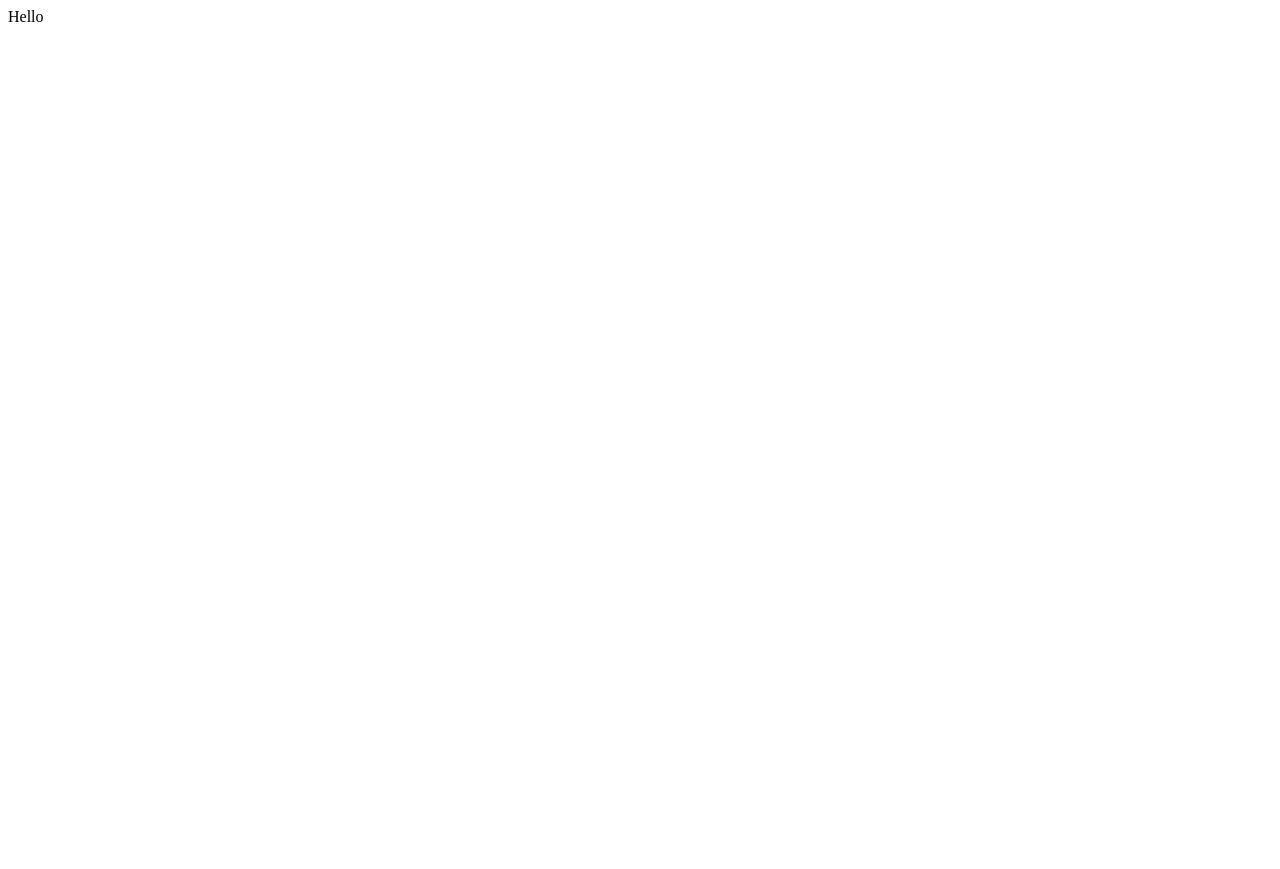
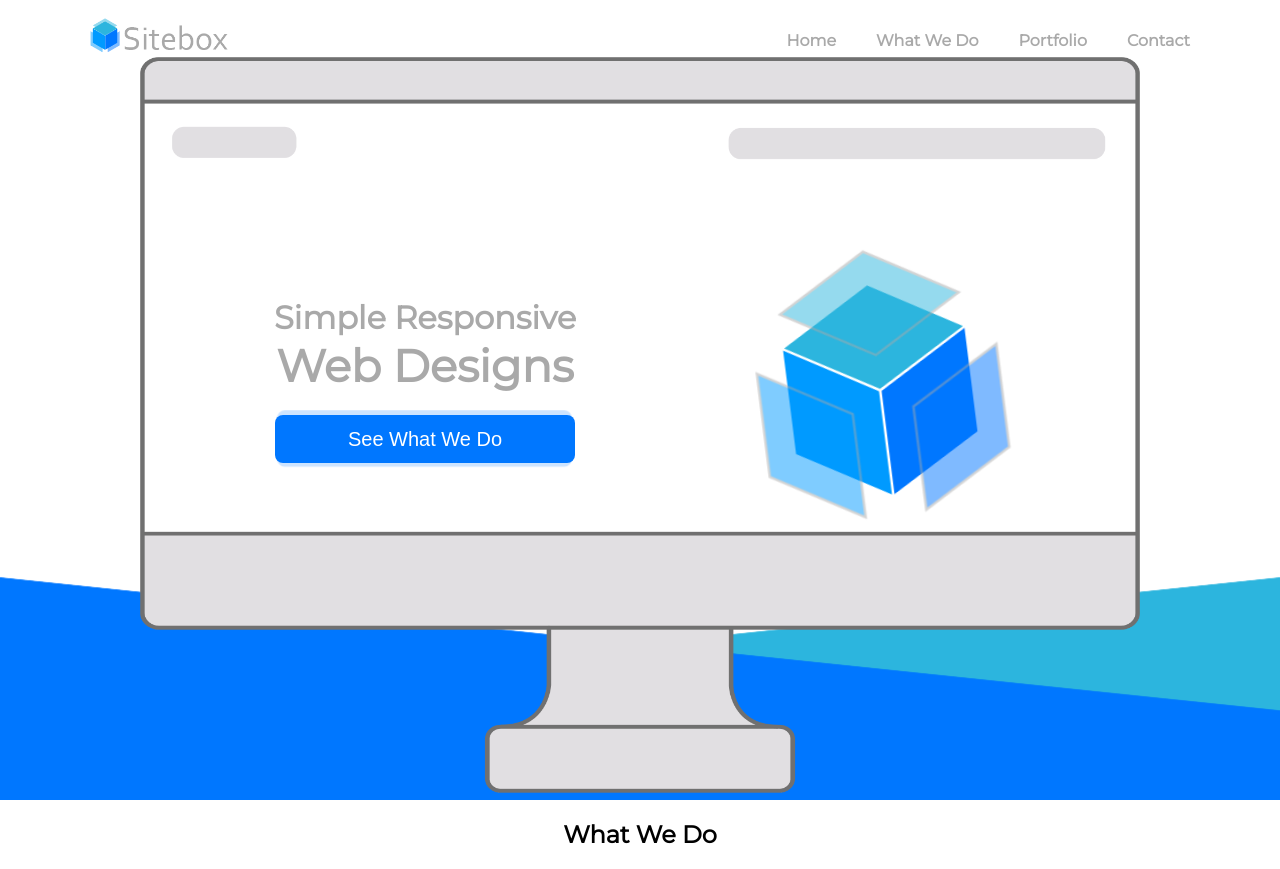
Before and after one commit to boldstar/Sitebox, a website: page dist/index.html in a window 1280 px wide. Before the commit the page ends 800 px from the top, so only its background shows below. Drawn offline with Linux system fonts and the light colour scheme.

Commit message:
initial hero layout

```diff
--- /dev/null
+++ b/scss/_config.scss
@@ -0,0 +1,17 @@
+$primary: rgb(0, 119, 255);
+$secondary: rgb(0, 154, 255);
+$alternate: rgb(44, 181, 222);
+$gray: rgb(169, 169, 169);
+
+.container {
+    max-width: 1120px;
+    margin: 0 auto;
+}
+
+ul {
+    list-style: none;
+}
+
+a {
+    text-decoration: none;
+}
--- /dev/null
+++ b/scss/_svg.scss
@@ -0,0 +1,76 @@
+@import 'config';
+
+.st0{fill:$primary;}
+.st1{fill:$secondary;}
+.st2{fill:$alternate;}
+.st3{opacity:0.5;fill:$primary;stroke:$gray;stroke-width:2;stroke-miterlimit:10;}
+.st4{opacity:0.5;fill:$secondary;stroke:$gray;stroke-width:2;stroke-miterlimit:10;}
+.st5{opacity:0.5;fill:$alternate;stroke:$gray;stroke-width:2;stroke-miterlimit:10;}
+
+svg {
+    width: 300px;
+    height: auto;
+    animation-name: rotateSquare;
+    animation-duration: 2.75s;
+    animation-iteration-count: infinite;
+    animation-direction: normal;
+}
+
+@keyframes rotateSquare {
+    from {
+        transform: rotate(0deg)
+    }
+    to {
+        transform: rotate(360deg)
+    }
+}
+
+svg #top_square {
+    animation-name: animateTop;
+    animation-duration: 1.25s;
+    animation-iteration-count: infinite;
+    animation-direction: alternate;
+}
+
+@keyframes animateTop {
+    from {
+        transform: translateY(0) translateX(0);
+    }
+    to {
+        transform: translateX(0) translateY(30px);
+    }
+}
+
+
+svg #right_square {
+    animation-name: animateRight;
+    animation-duration: 1.25s;
+    animation-iteration-count: infinite;
+    animation-direction: alternate;
+}
+
+@keyframes animateRight {
+    from {
+        transform: translateY(0) translateX(0);
+    }
+    to {
+        transform: translateX(-27px) translateY(-17px);
+    }
+}
+
+
+svg #left_square {
+    animation-name: animateLeft;
+    animation-duration: 1.25s;
+    animation-iteration-count: infinite;
+    animation-direction: alternate;
+}
+
+@keyframes animateLeft {
+    from {
+        transform: translateY(0) translateX(0);
+    }
+    to {
+        transform: translateX(27px) translateY(-18px);
+    }
+}
--- a/scss/main.scss
+++ b/scss/main.scss
@@ -0,0 +1,140 @@
+@import 'svg';
+@import 'config';
+@import url('https://fonts.googleapis.com/css?family=Montserrat');
+
+* {
+    box-sizing: border-box;
+}
+
+body {
+    padding: 0;
+    margin: 0;
+    font-family: 'Montserrat', sans-serif;
+}
+
+header {
+    position: absolute;
+    display: flex;
+    justify-content: center;
+    width: 100%;
+
+    .navbar {
+        display: flex;
+        justify-content: space-between;
+        width: 100%;
+        padding: 15px 10px;
+
+        a {
+
+            .logo {
+                width: auto;
+                height: 40px;
+                margin-top: 3px;
+            }
+        }
+
+        .navbar-nav {
+            display: flex;
+
+            .nav-link {
+                margin-left: 40px;
+                color: $gray;
+                font-weight: bold;
+            }
+        }
+    }
+}
+
+section {
+    position: relative;
+    display: flex;
+    flex-direction: column;
+    align-items: center;
+}
+
+.hero {
+    justify-content: center;
+    min-height: 100vh;
+
+    .hero-background {
+        position: absolute;
+        background-image: url('/dist/assets/HeroBackground.png');
+        background-position: center;
+        background-repeat: no-repeat;
+        background-size: cover;
+        width: 100%;
+        height: 100%;
+        z-index: -1;
+    }
+
+    .desktop-img {
+        margin-top: 50px;
+        position: absolute;
+        max-width: 1000px;
+        height: auto;
+    }
+
+    .inner-desktop {
+        margin-bottom: 20px;
+        display: flex;
+        justify-content: space-around;
+        width: 100%;
+        max-width: 900px;
+
+        .hero-content {
+            text-align: center;
+            align-self: center;
+            color: $gray;
+
+             h1 {
+                 margin: 2px 0;
+                 font-size: 2rem;
+             }
+
+             h2 {
+                 margin: 2px 0;
+                 font-size: 2.8rem;
+             }
+
+            .button-animation::before {
+                content: "";
+                position: absolute;
+                border: 5px solid $primary;
+                background-color: $primary;
+                width: 285px;
+                height: 2.3rem;
+                margin-left: 22px;
+                margin-top: 20px;
+                border-radius: 8px;
+                animation: grow 2s 5;
+            }
+
+            @keyframes grow {
+                from {
+                    transform: scaleY(0) scaleX(0);
+                }
+
+                to {
+                    transform: scaleY(1.5) scaleX(1.25);
+                    opacity: 0;
+                }
+            }
+
+            .button-animation {
+
+                 .hero-btn {
+                    position: relative;
+                    border: none;
+                    border-radius: 8px;
+                    background-color: $primary;
+                    color: white;
+                    width: 300px;
+                    height: 3.0rem;
+                    font-size: 1.25rem;
+                    margin: 20px;
+                }
+            }
+        }
+    }
+
+}
```
Also changed, not shown: dist/assets/HeroBackground.png (added), dist/assets/HeroDesktopAsset.png (added), dist/assets/Logo.png (added), dist/css/main.css (added), dist/index.html.
